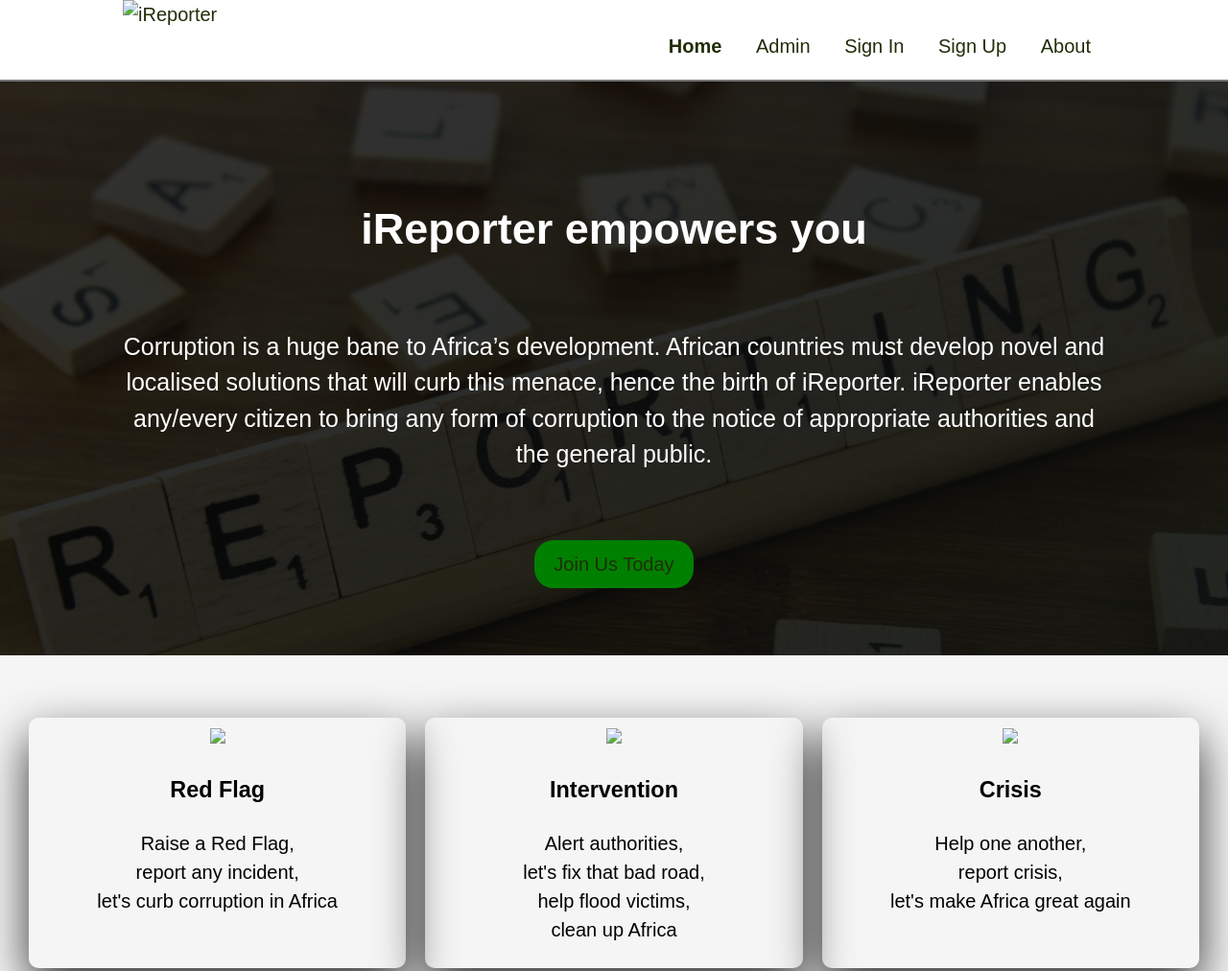
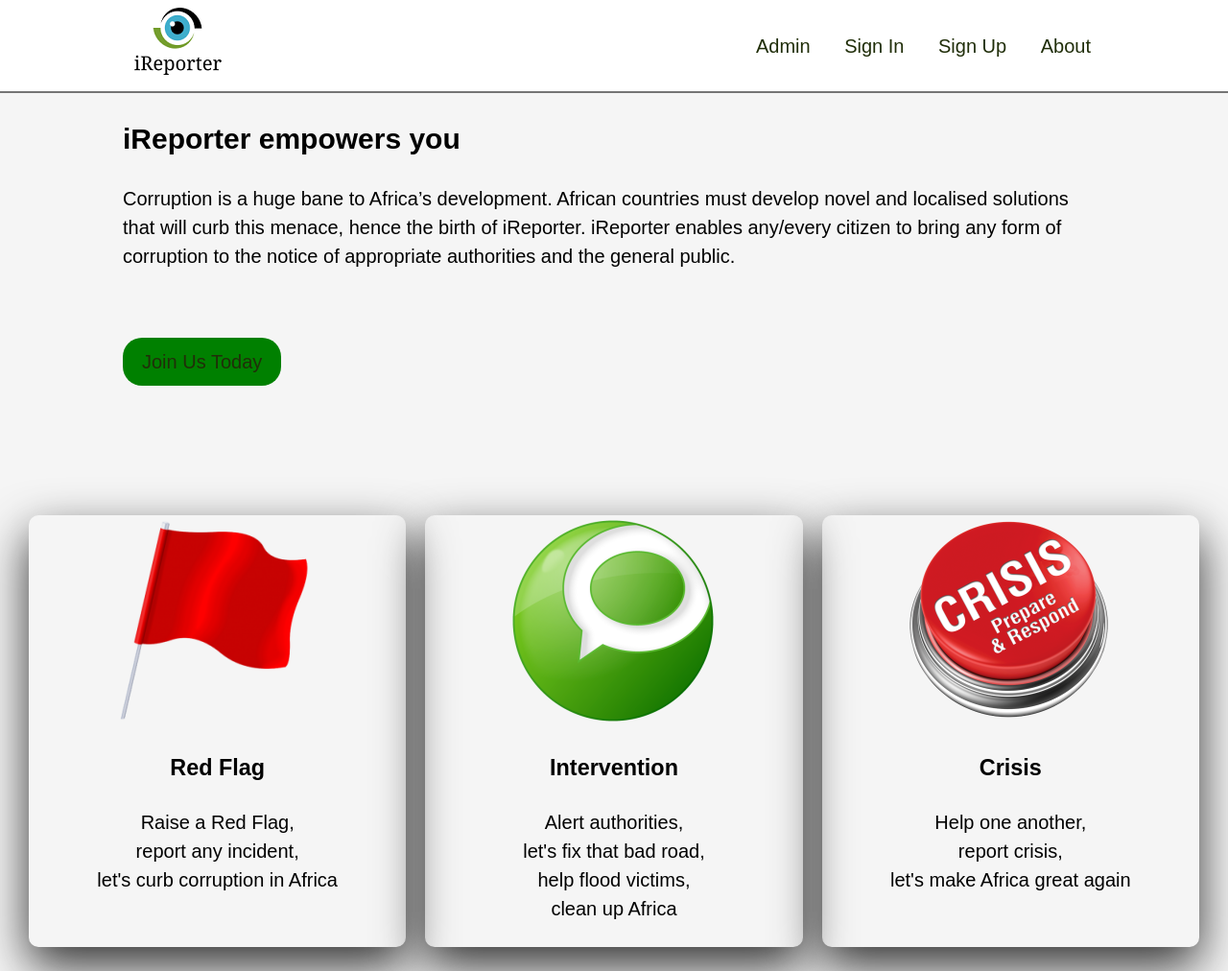
Before and after one commit to hustlaviola/e-reporter, a plain HTML site: page UI/index.html in a window 1280 px wide. Shown: the top 1012 px of the page at 96% size. Drawn offline with Linux system fonts and the light colour scheme.

Commit message:
[finishes #162778530] homepage done

```diff
--- a/UI/index.html
+++ b/UI/index.html
@@ -20,15 +20,14 @@
 			<div class="header">
 				<div class="container">
 					<div id="brand">
-						<a href="index.html">
-							<img src="./img/logo.png" alt="iReporter">
+						<a href="./">
+							<img src="./assets/img/logo.png" alt="iReporter">
 						</a>
 					</div>
 					<nav class="nav">
 						<ul>
-							<li><a class="current" href="#">Home</a></li>
-							<li><a href="#">Admin</a></li>
-							<li><a href="#">Sign In</a></li>
+							<li><a href="adminLogin.html">Admin</a></li>
+							<li><a href="login.html">Sign In</a></li>
 							<li><a href="register.html">Sign Up</a></li>
 							<li><a href="#">About</a></li>
 						</ul>
@@ -36,7 +35,7 @@
 				</div>
 		</header>
 		<main>
-			<section class="showcase">
+			<section id="showcase">
 				<div class="container">
 					<h1>iReporter empowers you</h1>
 					<p>Corruption is a huge bane to Africa’s development. African countries must develop novel and
@@ -45,7 +44,7 @@
 						general public.
 					</p>
 					<div class="btn-holder">
-						<a href="#" class="btn">Join Us Today</a>
+						<a href="register.html" class="btn">Join Us Today</a>
 					</div>
 				</div>
 			</section>
@@ -53,21 +52,21 @@
 				<div class="row">
 					<div class="column card">
 						<div class="img">
-							<img src="./img/redflag.png">
+							<img src="./assets/img/redflag.png">
 						</div>
 						<h3>Red Flag</h3>
 						<p>Raise a Red Flag,<br>report any incident,<br>let's curb corruption in Africa</p>
 					</div>
 					<div class="column card">
 						<div class="img">
-							<img src="./img/green.png">
+							<img src="./assets/img/green.png">
 						</div>
 						<h3>Intervention</h3>
 						<p>Alert authorities,<br>let's fix that bad road,<br>help flood victims,<br>clean up Africa</p>
 					</div>
 					<div class="column card">
 						<div class="img">
-							<img src="./img/crisis.png">
+							<img src="./assets/img/crisis.png">
 						</div>
 						<h3>Crisis</h3>
 						<p>Help one another,<br>report crisis,<br>let's make Africa great again</p>
@@ -80,6 +79,6 @@
 		</footer>
 
 </body>
-<script src="./js/app.js"></script>
+<script src="./assets/js/app.js"></script>
 
 </html>
```
Also changed, not shown: UI/assets/img/people.png (added).
